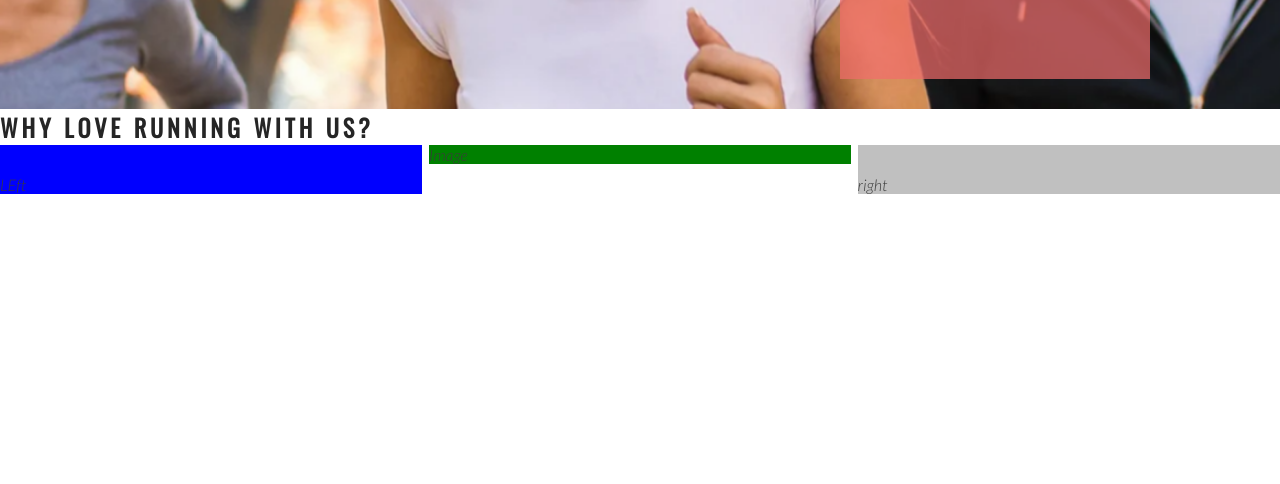
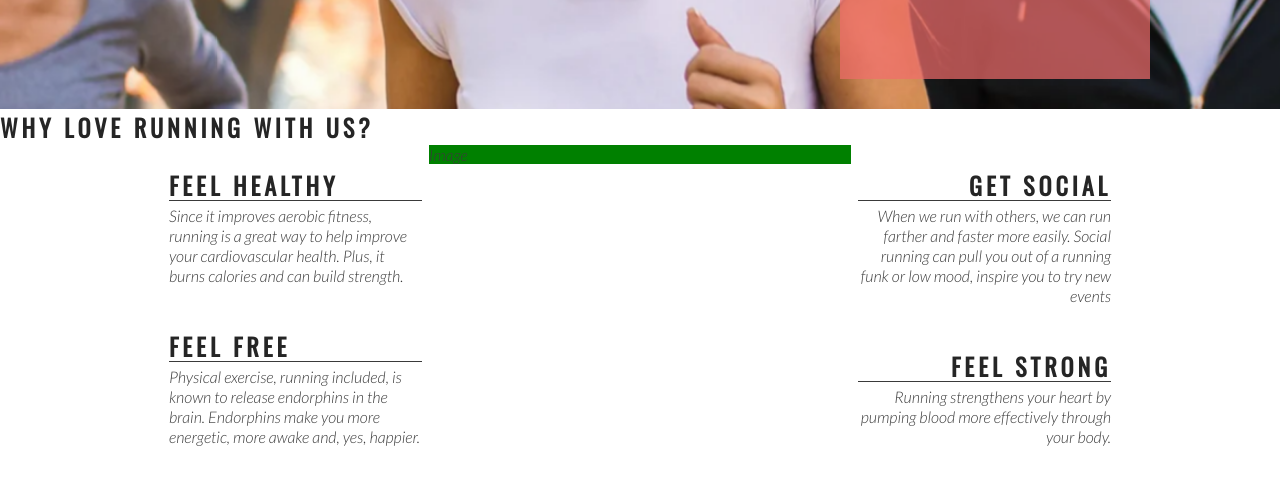
Before and after one commit to jakeshaw61/love-running, a plain HTML site: page index.html in a window 1280 px wide. Shown: the part 566-1050 px from the top of the page. Drawn offline with nearby package versions, Linux system fonts and the light colour scheme.

Commit message:
Add right about section content and style

```diff
--- a/assets/css/style.css
+++ b/assets/css/style.css
@@ -125,14 +125,12 @@ h1, h2 {
     padding-top: 30px;
     width: 33%;
     float: left;
-    background-color: blue;
 }
 
 #right-about{
     padding-top: 30px;
     width: 33%;
     float: right;
-    background-color: silver;
 }
 
 #center-about{
@@ -140,3 +138,33 @@ h1, h2 {
     margin: 0 auto;
     background-color: green;
 }
+
+hr {
+    border-top: 1px solid #3a3a3a;
+    width: 100%;
+    margin: 5px 0;
+}
+
+.left-about-heading{
+    width: 60%;
+    float: right;
+    line-height: 20px;
+    clear: both;
+    margin-bottom: 50px;
+}
+
+.right-about-heading{
+    width: 60%;
+    float: left;
+    line-height: 20px;
+    clear: both;
+    margin-bottom: 50px;
+}
+
+.right-about-heading h2 {
+    text-align: right;
+}
+
+.right-about-heading p {
+    text-align: right;
+}
--- a/index.html
+++ b/index.html
@@ -39,8 +39,40 @@
     </section>
     <section id="club-ethos">
         <h1>Why Love Running With Us?</h1>
-        <div id="left-about">LEft</div>
-        <div id="right-about">right</div>
+        <div id="left-about">
+            <div class="left-about-heading">
+                <h2>Feel Healthy</h2>
+                <hr>
+                <p>
+                    Since it improves aerobic fitness, running is a great way to help improve your cardiovascular health. Plus, it burns calories and can build strength.
+                </p>
+            </div>
+            <div class="left-about-heading">
+                <h2>Feel Free</h2>
+                <hr>
+                <p>
+                    Physical exercise, running included, is known to release endorphins in the brain.
+                    Endorphins make you more energetic, more awake and, yes, happier.
+                </p>
+            </div>
+        </div>
+        <div id="right-about">
+            <div class="right-about-heading">
+                <h2>Get Social</h2>
+                <hr>
+                <p>
+                    When we run with others, we can run farther and faster more easily. Social running can pull
+                    you out of a running funk or low mood, inspire you to try new events
+                </p>
+            </div>
+            <div class="right-about-heading">
+                <h2>Feel Strong</h2>
+                <hr>
+                <p>
+                    Running strengthens your heart by pumping blood more effectively through your body.
+                </p>
+            </div>
+        </div>
         <div id="center-about">Image</div>
 
     </section>
```
